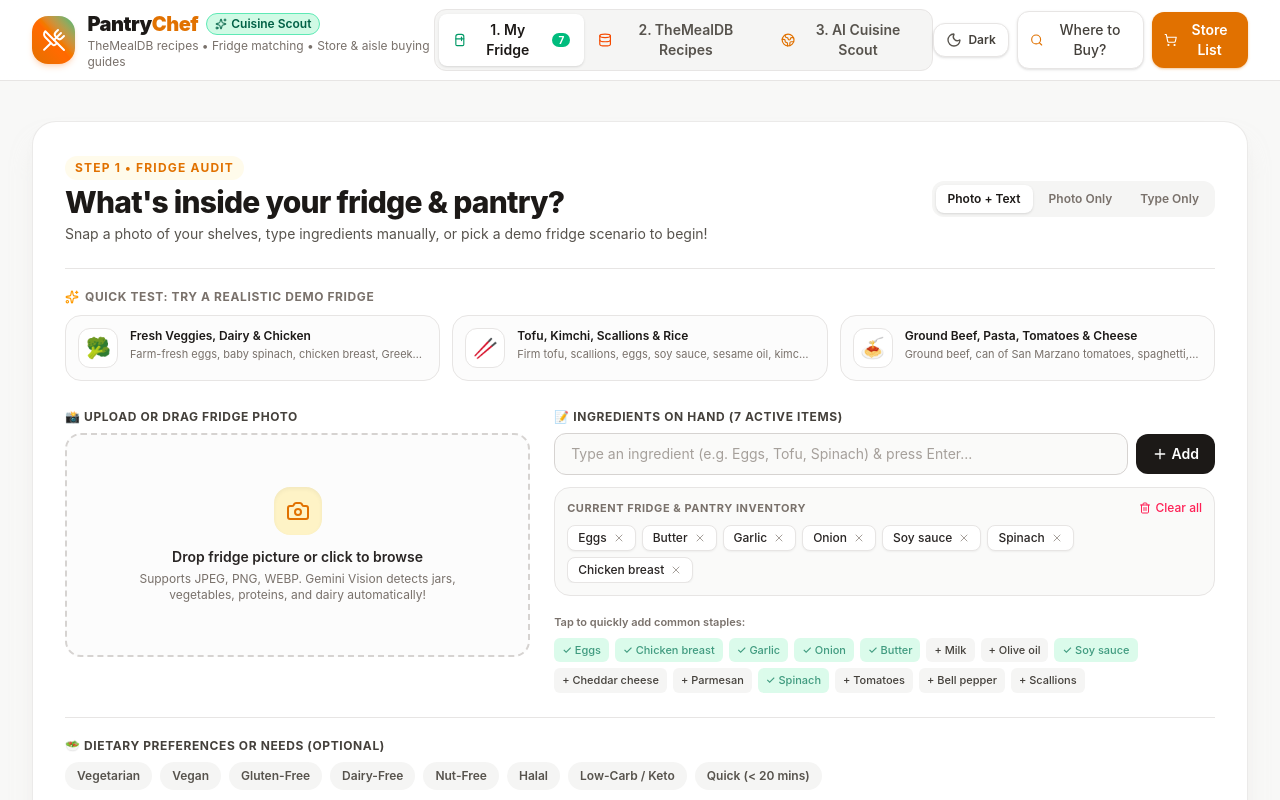
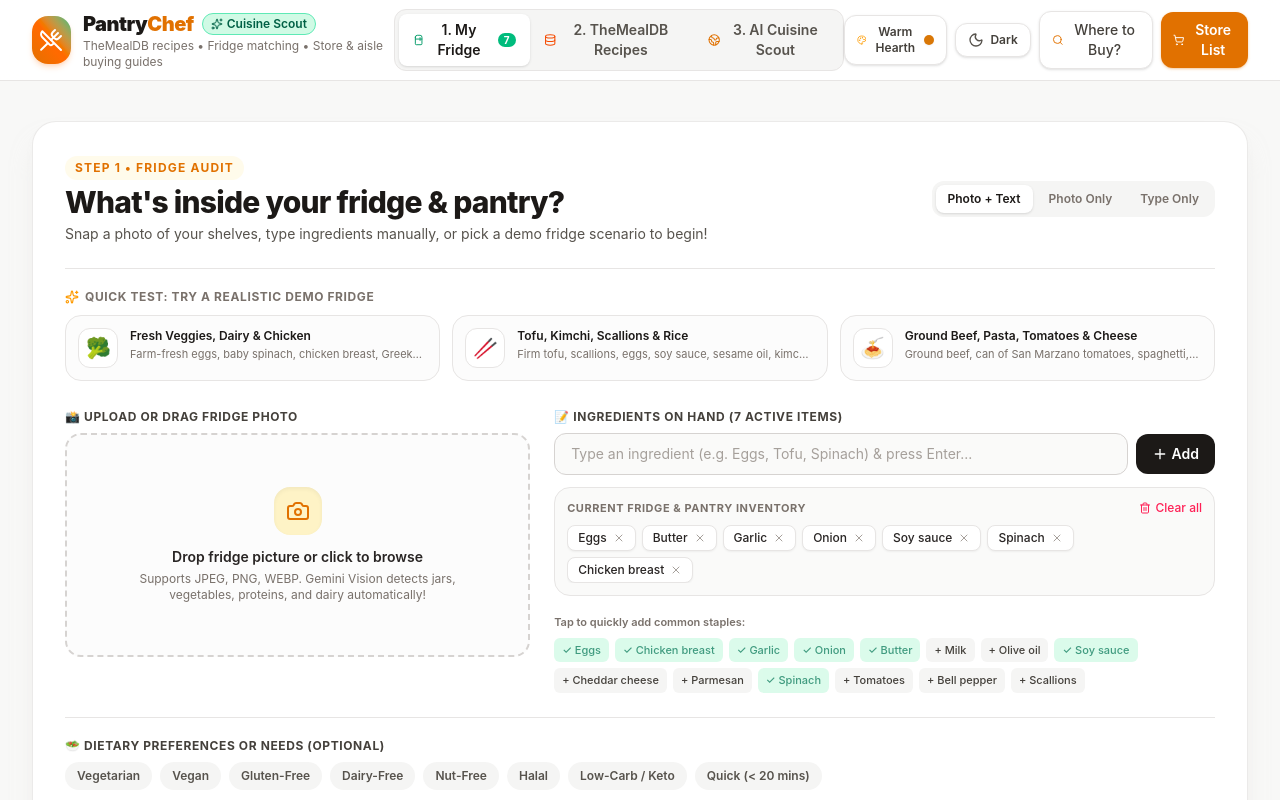
Before and after one commit to Yaching7/Pantry-Chef, a React (Vite) app: page / in a window 1280 px wide. Shown: the top 800 px of the page. Built offline with nearby package versions, Linux system fonts and the light colour scheme.

Commit message:
feat: add 5 culinary ambiance theme presets with dropdown selector

```diff
--- a/src/App.tsx
+++ b/src/App.tsx
@@ -31,6 +31,7 @@
 import { MealDbExplorer } from './components/MealDbExplorer';
 import { MealDbRecipeModal } from './components/MealDbRecipeModal';
 import { StreamMealRecommendation } from './components/StreamMealRecommendation';
+import { CULINARY_THEMES } from './data/themes';
 
 import {
   DetectedIngredient,
@@ -108,6 +109,29 @@
   const handleToggleTheme = () => {
     setTheme((prev) => (prev === 'light' ? 'dark' : 'light'));
     showToast(theme === 'light' ? '🌙 Dark mode activated' : '☀️ Light mode activated');
+  };
+
+  // Culinary ambiance theme: 'warm-hearth' | 'herb-garden' | 'tuscan-terracotta' | 'midnight-bistro' | 'nordic-minimal'
+  const [culinaryTheme, setCulinaryTheme] = useState<string>(() => {
+    if (typeof window !== 'undefined') {
+      const stored = localStorage.getItem('pantry-culinary-theme');
+      if (stored) return stored;
+    }
+    return 'warm-hearth';
+  });
+
+  useEffect(() => {
+    const root = document.documentElement;
+    root.setAttribute('data-culinary-theme', culinaryTheme);
+    localStorage.setItem('pantry-culinary-theme', culinaryTheme);
+  }, [culinaryTheme]);
+
+  const handleSelectCulinaryTheme = (themeId: string) => {
+    setCulinaryTheme(themeId);
+    const themeObj = CULINARY_THEMES.find((t) => t.id === themeId);
+    if (themeObj) {
+      showToast(`🎨 Switched theme to ${themeObj.name} ${themeObj.icon}`);
+    }
   };
 
   // Success notification toast
@@ -324,6 +348,8 @@
         onOpenIngredientScout={() => setIsIngredientScoutOpen(true)}
         theme={theme}
         onToggleTheme={handleToggleTheme}
+        culinaryTheme={culinaryTheme}
+        onSelectCulinaryTheme={handleSelectCulinaryTheme}
       />
 
       {/* Global Error Alert Banner */}
--- a/src/components/Header.tsx
+++ b/src/components/Header.tsx
@@ -1,4 +1,4 @@
-import React from 'react';
+import React, { useState, useRef, useEffect } from 'react';
 import {
   Refrigerator,
   Globe2,
@@ -9,7 +9,10 @@
   Database,
   Sun,
   Moon,
+  Palette,
+  Check,
 } from 'lucide-react';
+import { CULINARY_THEMES } from '../data/themes';
 
 interface HeaderProps {
   activeTab: 'fridge' | 'mealdb' | 'cuisine';
@@ -20,6 +23,8 @@
   onOpenIngredientScout: () => void;
   theme: 'light' | 'dark';
   onToggleTheme: () => void;
+  culinaryTheme: string;
+  onSelectCulinaryTheme: (themeId: string) => void;
 }
 
 export const Header: React.FC<HeaderProps> = ({
@@ -31,7 +36,29 @@
   onOpenIngredientScout,
   theme,
   onToggleTheme,
+  culinaryTheme,
+  onSelectCulinaryTheme,
 }) => {
+  const [isThemeMenuOpen, setIsThemeMenuOpen] = useState(false);
+  const themeMenuRef = useRef<HTMLDivElement>(null);
+
+  const activeThemeObj =
+    CULINARY_THEMES.find((t) => t.id === culinaryTheme) || CULINARY_THEMES[0];
+
+  // Close dropdown on outside click
+  useEffect(() => {
+    function handleClickOutside(event: MouseEvent) {
+      if (themeMenuRef.current && !themeMenuRef.current.contains(event.target as Node)) {
+        setIsThemeMenuOpen(false);
+      }
+    }
+    if (isThemeMenuOpen) {
+      document.addEventListener('mousedown', handleClickOutside);
+    }
+    return () => {
+      document.removeEventListener('mousedown', handleClickOutside);
+    };
+  }, [isThemeMenuOpen]);
   return (
     <header className="sticky top-0 z-30 bg-white/90 dark:bg-stone-900/90 backdrop-blur-md border-b border-stone-200 dark:border-stone-800 transition-colors">
       <div className="max-w-7xl mx-auto px-4 sm:px-6 lg:px-8">
@@ -100,8 +127,74 @@
             </button>
           </nav>
 
-          {/* Utility Tools: Shopping List, Ingredient Scout & Theme Selector */}
+          {/* Utility Tools: Theme Picker, Light/Dark, Shopping List & Ingredient Scout */}
           <div className="flex items-center space-x-2">
+            {/* Culinary Theme Palette Selector */}
+            <div className="relative" ref={themeMenuRef}>
+              <button
+                type="button"
+                onClick={() => setIsThemeMenuOpen((prev) => !prev)}
+                title="Choose Culinary Theme"
+                aria-label="Choose Culinary Theme"
+                className="p-2 sm:px-3 sm:py-2 rounded-xl text-xs sm:text-sm font-medium border border-stone-200 dark:border-stone-700 bg-white dark:bg-stone-800 hover:bg-stone-50 dark:hover:bg-stone-700 text-stone-700 dark:text-stone-300 transition-all flex items-center space-x-1.5 shadow-sm"
+              >
+                <Palette className="w-4 h-4 text-amber-500" />
+                <span className="hidden xl:inline text-xs font-semibold">{activeThemeObj.name}</span>
+                <span
+                  className="w-2.5 h-2.5 rounded-full inline-block shadow-xs shrink-0"
+                  style={{ backgroundColor: activeThemeObj.primaryColor }}
+                />
+              </button>
+
+              {isThemeMenuOpen && (
+                <div className="absolute right-0 mt-2 w-64 rounded-2xl bg-white dark:bg-stone-900 border border-stone-200 dark:border-stone-800 shadow-2xl p-2 z-50 animate-in fade-in zoom-in-95 duration-150">
+                  <div className="px-3 py-1.5 border-b border-stone-100 dark:border-stone-800 mb-1 flex items-center justify-between">
+                    <span className="text-[11px] font-bold text-stone-500 uppercase tracking-wider">
+                      Culinary Ambiances
+                    </span>
+                    <span className="text-[10px] text-stone-400">5 Presets</span>
+                  </div>
+                  <div className="space-y-1">
+                    {CULINARY_THEMES.map((t) => {
+                      const isCurrent = t.id === culinaryTheme;
+                      return (
+                        <button
+                          key={t.id}
+                          type="button"
+                          onClick={() => {
+                            onSelectCulinaryTheme(t.id);
+                            setIsThemeMenuOpen(false);
+                          }}
+                          className={`w-full px-3 py-2 rounded-xl text-left flex items-center justify-between transition-all ${
+                            isCurrent
+                              ? 'bg-amber-50/70 dark:bg-amber-950/40 text-stone-900 dark:text-white font-bold ring-1 ring-amber-500/30'
+                              : 'hover:bg-stone-50 dark:hover:bg-stone-800/60 text-stone-700 dark:text-stone-300'
+                          }`}
+                        >
+                          <div className="flex items-center space-x-2.5">
+                            <span className="text-base shrink-0">{t.icon}</span>
+                            <div className="min-w-0">
+                              <div className="text-xs font-semibold flex items-center space-x-1.5">
+                                <span className="truncate">{t.name}</span>
+                                <span
+                                  className="w-2 h-2 rounded-full inline-block shrink-0"
+                                  style={{ backgroundColor: t.primaryColor }}
+                                />
+                              </div>
+                              <div className="text-[10px] text-stone-400 dark:text-stone-500 line-clamp-1">
+                                {t.tagline}
+                              </div>
+                            </div>
+                          </div>
+                          {isCurrent && <Check className="w-4 h-4 text-emerald-500 shrink-0 ml-1" />}
+                        </button>
+                      );
+                    })}
+                  </div>
+                </div>
+              )}
+            </div>
+
             {/* Light / Dark Mode Toggle */}
             <button
               onClick={onToggleTheme}
--- /dev/null
+++ b/src/data/themes.ts
@@ -0,0 +1,87 @@
+export interface ThemeDefinition {
+  id: string;
+  name: string;
+  tagline: string;
+  icon: string;
+  primaryColor: string;
+  secondaryColor: string;
+  bannerGradient: string;
+  activeTabColor: string;
+  buttonGradient: string;
+  accentText: string;
+  accentBadge: string;
+  ringColor: string;
+}
+
+export const CULINARY_THEMES: ThemeDefinition[] = [
+  {
+    id: 'warm-hearth',
+    name: 'Warm Hearth',
+    tagline: 'Cozy bakery & golden honey',
+    icon: '🥖',
+    primaryColor: '#d97706',
+    secondaryColor: '#ea580c',
+    bannerGradient: 'from-amber-500/10 via-orange-500/5 to-emerald-500/10',
+    activeTabColor: 'text-amber-600 dark:text-amber-400',
+    buttonGradient: 'from-amber-600 via-orange-600 to-amber-700 hover:from-amber-500 hover:to-orange-500',
+    accentText: 'text-amber-600 dark:text-amber-400',
+    accentBadge: 'bg-amber-100 text-amber-800 dark:bg-amber-950 dark:text-amber-300 border-amber-300 dark:border-amber-800',
+    ringColor: 'ring-amber-500/40',
+  },
+  {
+    id: 'herb-garden',
+    name: 'Herb Garden',
+    tagline: 'Crisp sage, mint & farm greens',
+    icon: '🌿',
+    primaryColor: '#059669',
+    secondaryColor: '#0d9488',
+    bannerGradient: 'from-emerald-500/10 via-teal-500/5 to-lime-500/10',
+    activeTabColor: 'text-emerald-600 dark:text-emerald-400',
+    buttonGradient: 'from-emerald-600 via-teal-600 to-emerald-700 hover:from-emerald-500 hover:to-teal-500',
+    accentText: 'text-emerald-600 dark:text-emerald-400',
+    accentBadge: 'bg-emerald-100 text-emerald-800 dark:bg-emerald-950 dark:text-emerald-300 border-emerald-300 dark:border-emerald-800',
+    ringColor: 'ring-emerald-500/40',
+  },
+  {
+    id: 'tuscan-terracotta',
+    name: 'Tuscan Clay',
+    tagline: 'Saffron, paprika & sun-drenched herbs',
+    icon: '🍅',
+    primaryColor: '#c2410c',
+    secondaryColor: '#b45309',
+    bannerGradient: 'from-orange-600/10 via-amber-600/5 to-rose-600/10',
+    activeTabColor: 'text-orange-600 dark:text-orange-400',
+    buttonGradient: 'from-orange-600 via-rose-600 to-amber-700 hover:from-orange-500 hover:to-rose-500',
+    accentText: 'text-orange-600 dark:text-orange-400',
+    accentBadge: 'bg-orange-100 text-orange-800 dark:bg-orange-950 dark:text-orange-300 border-orange-300 dark:border-orange-800',
+    ringColor: 'ring-orange-500/40',
+  },
+  {
+    id: 'midnight-bistro',
+    name: 'Midnight Bistro',
+    tagline: 'Champagne brass & evening dining',
+    icon: '🍷',
+    primaryColor: '#ca8a04',
+    secondaryColor: '#7c3aed',
+    bannerGradient: 'from-yellow-500/10 via-purple-500/5 to-rose-500/10',
+    activeTabColor: 'text-yellow-600 dark:text-yellow-400',
+    buttonGradient: 'from-yellow-600 via-amber-600 to-stone-900 hover:from-yellow-500 hover:to-amber-500',
+    accentText: 'text-yellow-600 dark:text-yellow-400',
+    accentBadge: 'bg-yellow-100 text-yellow-800 dark:bg-yellow-950 dark:text-yellow-300 border-yellow-300 dark:border-yellow-800',
+    ringColor: 'ring-yellow-500/40',
+  },
+  {
+    id: 'nordic-minimal',
+    name: 'Nordic Slate',
+    tagline: 'Cool fjord blue & clean prep',
+    icon: '🫐',
+    primaryColor: '#0284c7',
+    secondaryColor: '#475569',
+    bannerGradient: 'from-sky-500/10 via-slate-500/5 to-indigo-500/10',
+    activeTabColor: 'text-sky-600 dark:text-sky-400',
+    buttonGradient: 'from-sky-600 via-indigo-600 to-slate-800 hover:from-sky-500 hover:to-indigo-500',
+    accentText: 'text-sky-600 dark:text-sky-400',
+    accentBadge: 'bg-sky-100 text-sky-800 dark:bg-sky-950 dark:text-sky-300 border-sky-300 dark:border-sky-800',
+    ringColor: 'ring-sky-500/40',
+  },
+];
--- a/src/index.css
+++ b/src/index.css
@@ -1,3 +1,33 @@
 @import "tailwindcss";
 
 @custom-variant dark (&:where(.dark, .dark *));
+
+:root {
+  --theme-color-primary: #d97706;
+  --theme-color-secondary: #ea580c;
+}
+
+[data-culinary-theme="warm-hearth"] {
+  --theme-color-primary: #d97706;
+  --theme-color-secondary: #ea580c;
+}
+
+[data-culinary-theme="herb-garden"] {
+  --theme-color-primary: #059669;
+  --theme-color-secondary: #0d9488;
+}
+
+[data-culinary-theme="tuscan-terracotta"] {
+  --theme-color-primary: #c2410c;
+  --theme-color-secondary: #b45309;
+}
+
+[data-culinary-theme="midnight-bistro"] {
+  --theme-color-primary: #ca8a04;
+  --theme-color-secondary: #7c3aed;
+}
+
+[data-culinary-theme="nordic-minimal"] {
+  --theme-color-primary: #0284c7;
+  --theme-color-secondary: #475569;
+}
```
